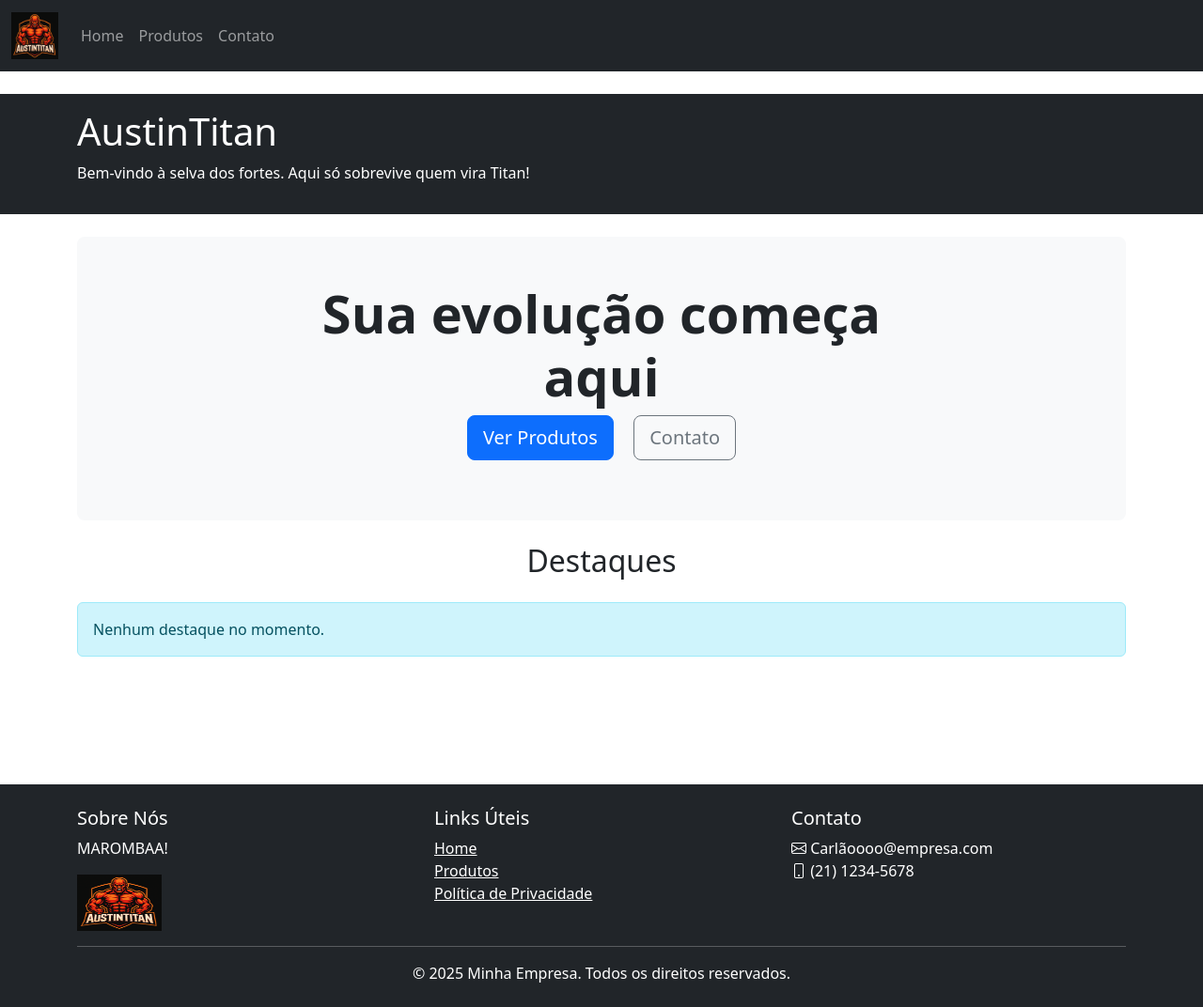
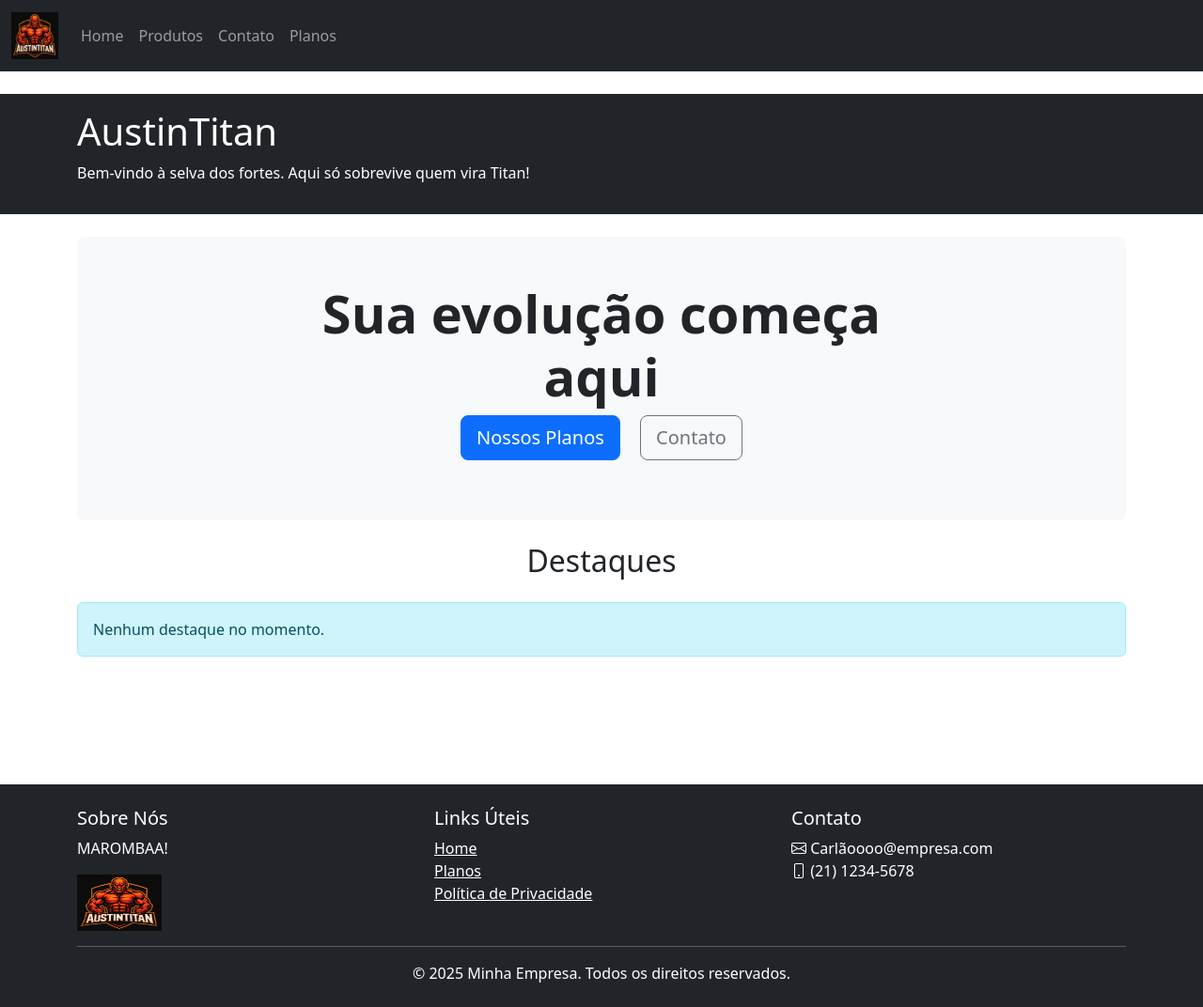
Before and after one commit to DuduMartins21/PythonFullStackCL, a Django app: page / in a window 1280 px wide. Shown: the whole page at 94% size. Run offline with Django 5.2, Linux system fonts and the light colour scheme.

Commit message:
Add files via upload

```diff
--- a/UC3/academia02/academia02/urls.py
+++ b/UC3/academia02/academia02/urls.py
@@ -16,7 +16,7 @@ Including another URLconf
 """
 from django.contrib import admin
 from django.urls import path, include
-from app01.views import home, produtos, contatos  # Importe a view
+from app01.views import home, produtos, contatos, planos_view
 from django.conf import settings
 from django.conf.urls.static import static
 
@@ -25,5 +25,6 @@ urlpatterns = [
     path('', include('app01.urls')),  # Inclui as URLs do meuapp
     path('', home, name='home'),  # Rota principal
     path('produtos/', produtos, name='produtos'),  # Rota para produtos
-    path('contatos/', contatos, name='contatos'),  # Rota para contato
+    path('contatos/', contatos, name='contatos'),
+    path('planos/', planos_view, name='planos'),  # Rota para contato
 ] + static(settings.MEDIA_URL, document_root=settings.MEDIA_ROOT)
--- a/UC3/academia02/app01/admin.py
+++ b/UC3/academia02/app01/admin.py
@@ -1,6 +1,8 @@
 from django.contrib import admin
 from .models import Produto
+from .models import Plano
+
 
 admin.site.register(Produto)
-
+admin.site.register(Plano)
 # Register your models here.
--- a/UC3/academia02/app01/templates/app01/home.html
+++ b/UC3/academia02/app01/templates/app01/home.html
@@ -20,7 +20,7 @@
             <div class="col-md-8 mx-auto">
                 <h1 class="display-4 fw-bold">Sua evolução começa aqui</h1>
                 <p class="lead">
-                    <a href="{% url 'produtos' %}" class="btn btn-primary btn-lg mx-2">Ver Produtos</a>
+                    <a href="{% url 'planos' %}" class="btn btn-primary btn-lg mx-2">Nossos Planos</a>
                     <a href="{% url 'contatos' %}" class="btn btn-outline-secondary btn-lg mx-2">Contato</a>
                 </p>
             </div>
--- a/UC3/academia02/app01/templates/app01/navbar.html
+++ b/UC3/academia02/app01/templates/app01/navbar.html
@@ -18,6 +18,9 @@
                 <li class="nav-item">
                     <a class="nav-link" href="{% url 'contatos' %}">Contato</a>
                 </li>
+                <li class="nav-item">
+                    <a class="nav-link" href="{% url 'planos' %}">Planos</a>
+                </li>
             </ul>
         </div>
     </div>
--- a/UC3/academia02/app01/templates/app01/partials/_footer.html
+++ b/UC3/academia02/app01/templates/app01/partials/_footer.html
@@ -16,7 +16,7 @@
                 <h5>Links Úteis</h5>
                 <ul class="list-unstyled">
                     <li><a href="{% url 'home' %}" class="text-white">Home</a></li>
-                    <li><a href="{% url 'produtos' %}" class="text-white">Produtos</a></li>
+                    <li><a href="{% url 'planos' %}" class="text-white">Planos</a></li>
                     <li><a href="#" class="text-white">Política de Privacidade</a></li>
                 </ul>
             </div>
--- a/UC3/academia02/app01/templates/app01/partials/navbar.html
+++ b/UC3/academia02/app01/templates/app01/partials/navbar.html
@@ -20,6 +20,9 @@
                 <li class="nav-item">
                     <a class="nav-link" href="{% url 'contatos' %}">Contato</a>
                 </li>
+                <li class="nav-item">
+                    <a class="nav-link" href="{% url 'planos' %}">Planos</a>
+                </li>
             </ul>
         </div>
     </div>
--- a/UC3/academia02/app01/urls.py
+++ b/UC3/academia02/app01/urls.py
@@ -1,6 +1,8 @@
 # meu_app/urls.py
 from django.urls import path
 from . import views
+
+
 
 app_name = 'app01'  # Namespace para evitar conflitos
 
@@ -9,4 +11,6 @@ urlpatterns = [
     path('produtos/', views.produtos, name='produtos'),
     path('contatos/', views.contatos, name='contatos'),
     path('add-produto/', views.add_produto, name='add_produto'),
+    path('planos/', views.planos_view, name='planos'),
+
 ]
--- a/UC3/academia02/app01/views.py
+++ b/UC3/academia02/app01/views.py
@@ -4,6 +4,8 @@ from .models import Produto
 from django.conf import settings
 from .forms import ProdutoForm, ProfileForm
 import os
+from .models import Plano
+
 
 def home(request):
     return render(request, 'app01/home.html')
@@ -15,6 +17,10 @@ def produtos(request):
 def contatos(request):
     return render(request, 'app01/contatos.html')
 
+
+def planos_view(request):
+    planos = Plano.objects.all()
+    return render(request, 'app01/planos.html', {'planos': planos})
 
 def list_profile_pics(request):
     """
```
Also changed, not shown: UC3/academia02/app01/models.py (+14 -0 lines), UC3/academia02/app01/templates/app01/planos.html (added, +34 -0 lines), UC3/academia02/app01/migrations/0003_plano.py (added), UC3/academia02/db.sqlite3.
